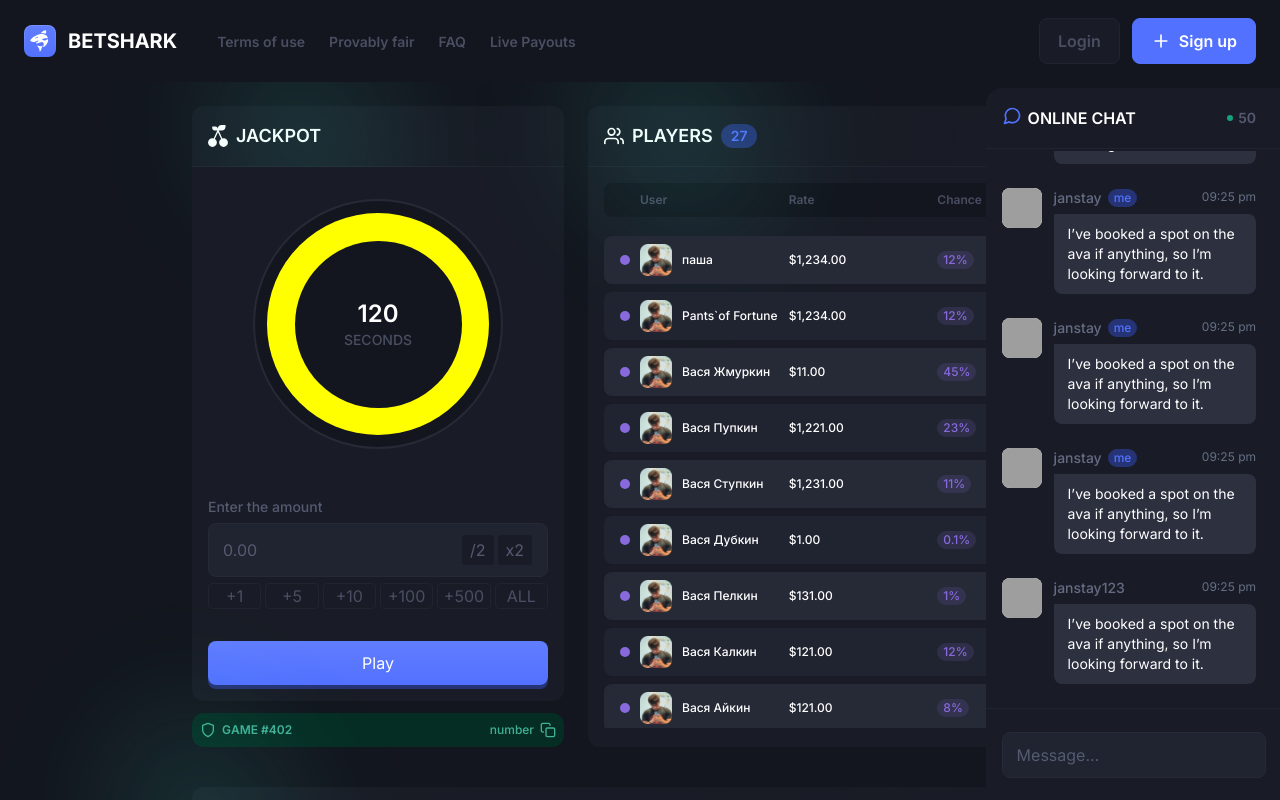
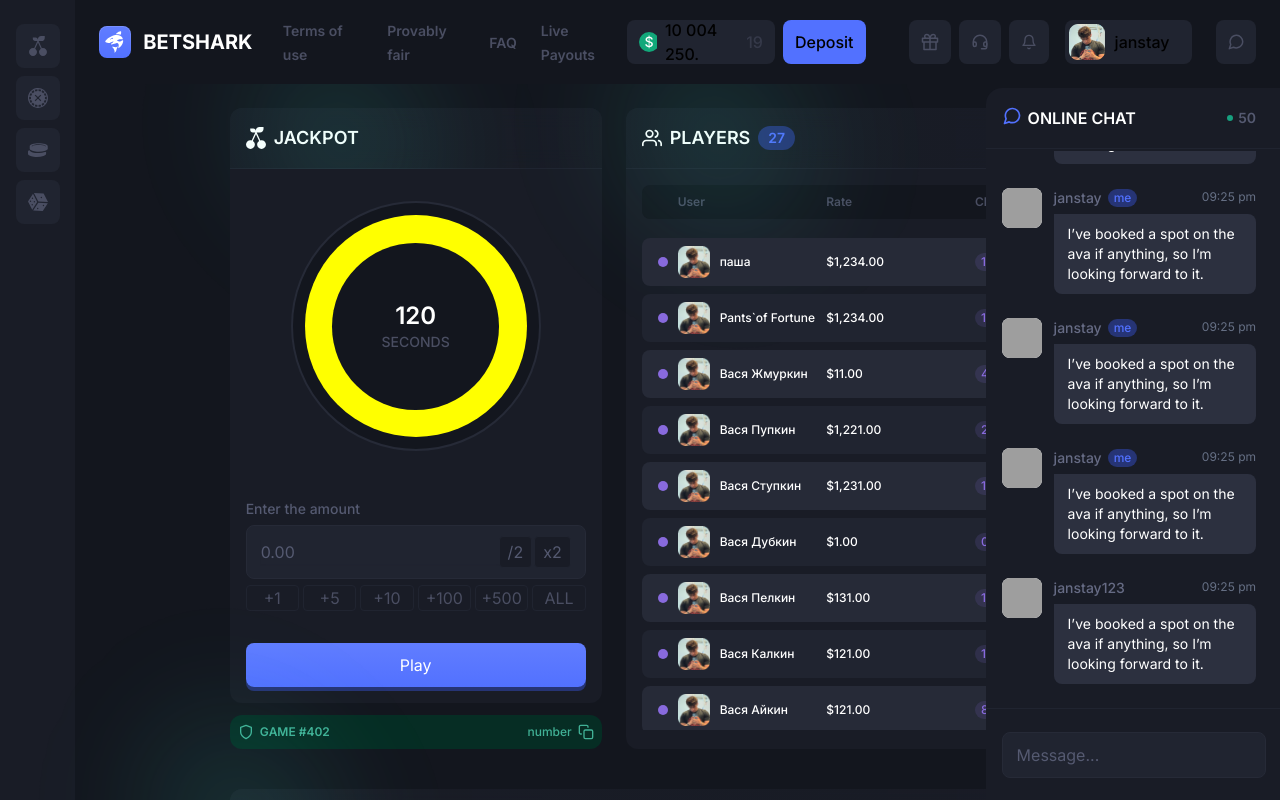
Before and after one commit to thunder-splash/BetSharkF, a Next.js app: page /games/jackpot in a window 1280 px wide. Shown: the top 800 px of the page. Built offline with nearby package versions, Linux system fonts and the light colour scheme; grey boxes are pictures that could not be loaded.

Commit message:
фиксы перед адаптивом

```diff
--- a/src/components/Games/Modules/ChatMessage/message.module.css
+++ b/src/components/Games/Modules/ChatMessage/message.module.css
@@ -1,7 +1,7 @@
 .main{
     display: flex;
     gap: 12px;
-    padding: 0px 24px 24px 16px;
+    padding: 0 24px 24px 16px;
     align-items: flex-start;
 }
 
--- a/src/components/Primary/Layout/Header/Header.tsx
+++ b/src/components/Primary/Layout/Header/Header.tsx
@@ -8,7 +8,7 @@ import SignUpPopup from "./SignUpPopup/SignUpPopup";
 
 export const Header = () => {
 
-    const [isAuth, setIsAuth] = useState(false);
+    const [isAuth, setIsAuth] = useState(true);
     const [showSignUpForm, setShowSignUpForm] = useState(false);
     const [isLogin, setIsLogin] = useState(false);
 
@@ -27,7 +27,7 @@ export const Header = () => {
     };
 
     const handleLogout = () => {
-        setIsAuth(false);
+        setIsAuth(true);
     };
 
     return (
--- a/src/components/Primary/Layout/Header/UserMenu/UserMenu.tsx
+++ b/src/components/Primary/Layout/Header/UserMenu/UserMenu.tsx
@@ -11,10 +11,13 @@ type UserMenuProps = {
 export default function UserMenu({onLogout}: UserMenuProps) {
     return (
         <Menu as="div" className="relative inline-block text-left">
-            <div>
+            <div className="flex flex-row">
                 <Menu.Button className="btn dropdown">
-                    <img className="avatar" src="/Avatar.png" alt=""/>
+                    <img className="avatar" src="/Avatar.png" alt="ava"/>
                     janstay
+                </Menu.Button>
+                <Menu.Button className="btn chat">
+                    <img src="/chaticon.svg" alt="chat" />
                 </Menu.Button>
             </div>
             <Transition
--- a/src/components/Primary/Layout/Header/header.module.css
+++ b/src/components/Primary/Layout/Header/header.module.css
@@ -9,7 +9,7 @@
     position: sticky;
     top: 0;
     background: #13161e;
-    z-index: 5;
+    z-index: 1000;
     justify-content: space-between;
 }
 
--- a/src/styles/globals.css
+++ b/src/styles/globals.css
@@ -72,8 +72,6 @@ aside {
     display: flex;
     justify-content: center;
     padding-top: 24px;
-
-    display: none;
 }
 
 aside ul.game-list li a {
@@ -153,6 +151,15 @@ header .btn {
     align-items: center;
     font-size: 16px;
     font-weight: 500;
+}
+
+.chat{
+        display: flex;
+        padding: 12px;
+        align-items: center;
+        border-radius: 8px;
+        background: #202430;
+        margin-left: 0;
 }
 
 header .btn.blue {
```
Also changed, not shown: public/chaticon.svg (added), src/components/Primary/Pages/PrimaryPage.tsx (indentation only).
